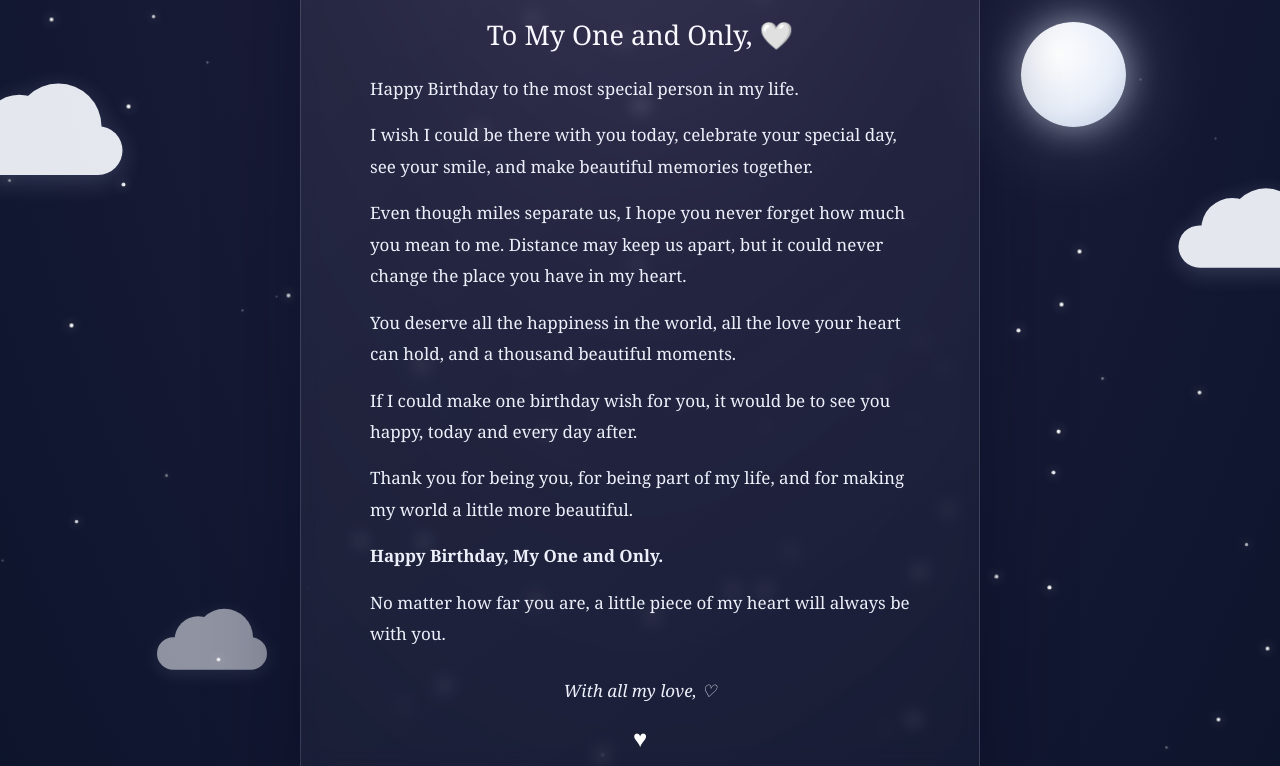
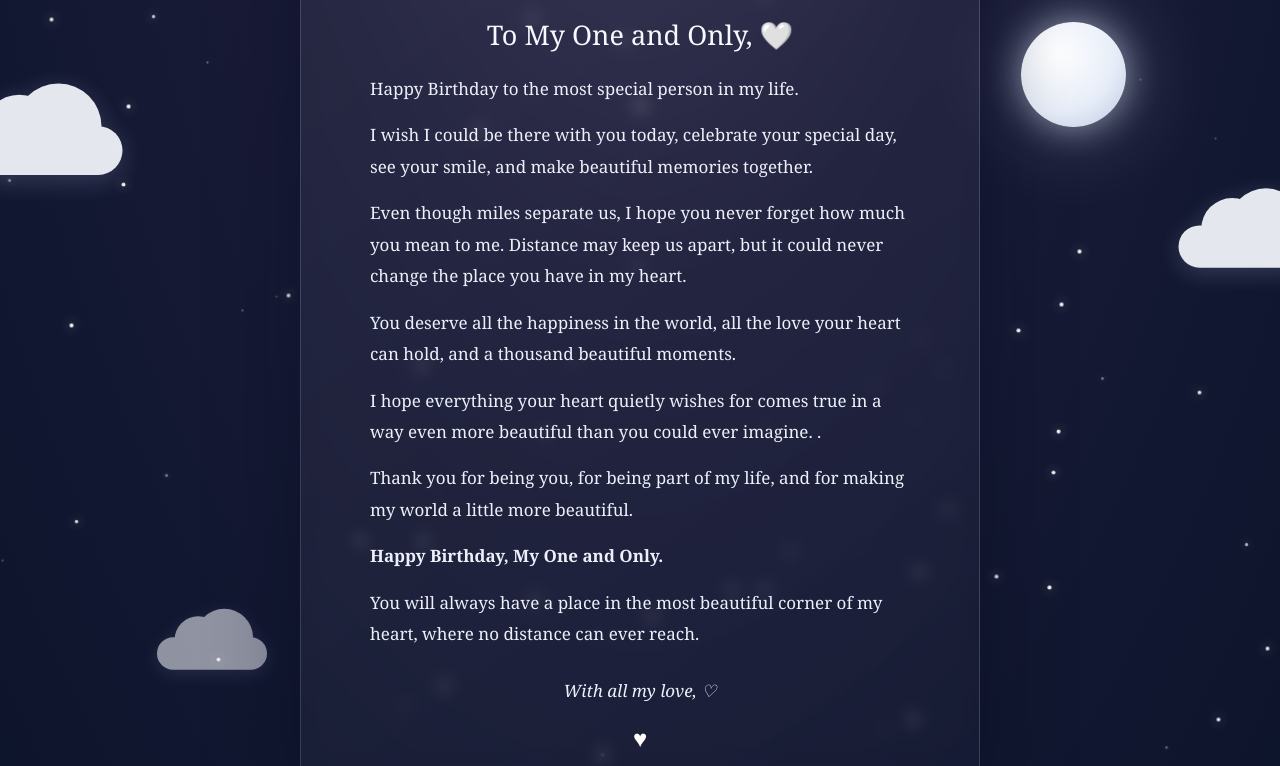
Before and after one commit to haghamohamadi12-lang/birthday-love, a plain HTML site: page index.html in a window 1280 px wide. Both pictures are taken after a click on the button "Open Your Birthday Surprise ✨". Shown: the part 492-1258 px from the top of the page. Drawn offline with Linux system fonts and the light colour scheme.

Commit message:
Update index.html

```diff
--- a/index.html
+++ b/index.html
@@ -54,10 +54,10 @@ button:hover{background:#ffffff30;transform:translateY(-2px);box-shadow:0 0 25px
     <p>I wish I could be there with you today, celebrate your special day, see your smile, and make beautiful memories together.</p>
     <p>Even though miles separate us, I hope you never forget how much you mean to me. Distance may keep us apart, but it could never change the place you have in my heart.</p>
     <p>You deserve all the happiness in the world, all the love your heart can hold, and a thousand beautiful moments.</p>
-    <p>If I could make one birthday wish for you, it would be to see you happy, today and every day after.</p>
+    <p>I hope everything your heart quietly wishes for comes true in a way even more beautiful than you could ever imagine.  .</p>
     <p>Thank you for being you, for being part of my life, and for making my world a little more beautiful.</p>
     <p><strong>Happy Birthday, My One and Only.</strong></p>
-    <p>No matter how far you are, a little piece of my heart will always be with you.</p>
+    <p>You will always have a place in the most beautiful corner of my heart, where no distance can ever reach.</p>
     <p class="sign">With all my love, ♡</p>
     <div class="smallheart">♥</div>
   </article>
```
